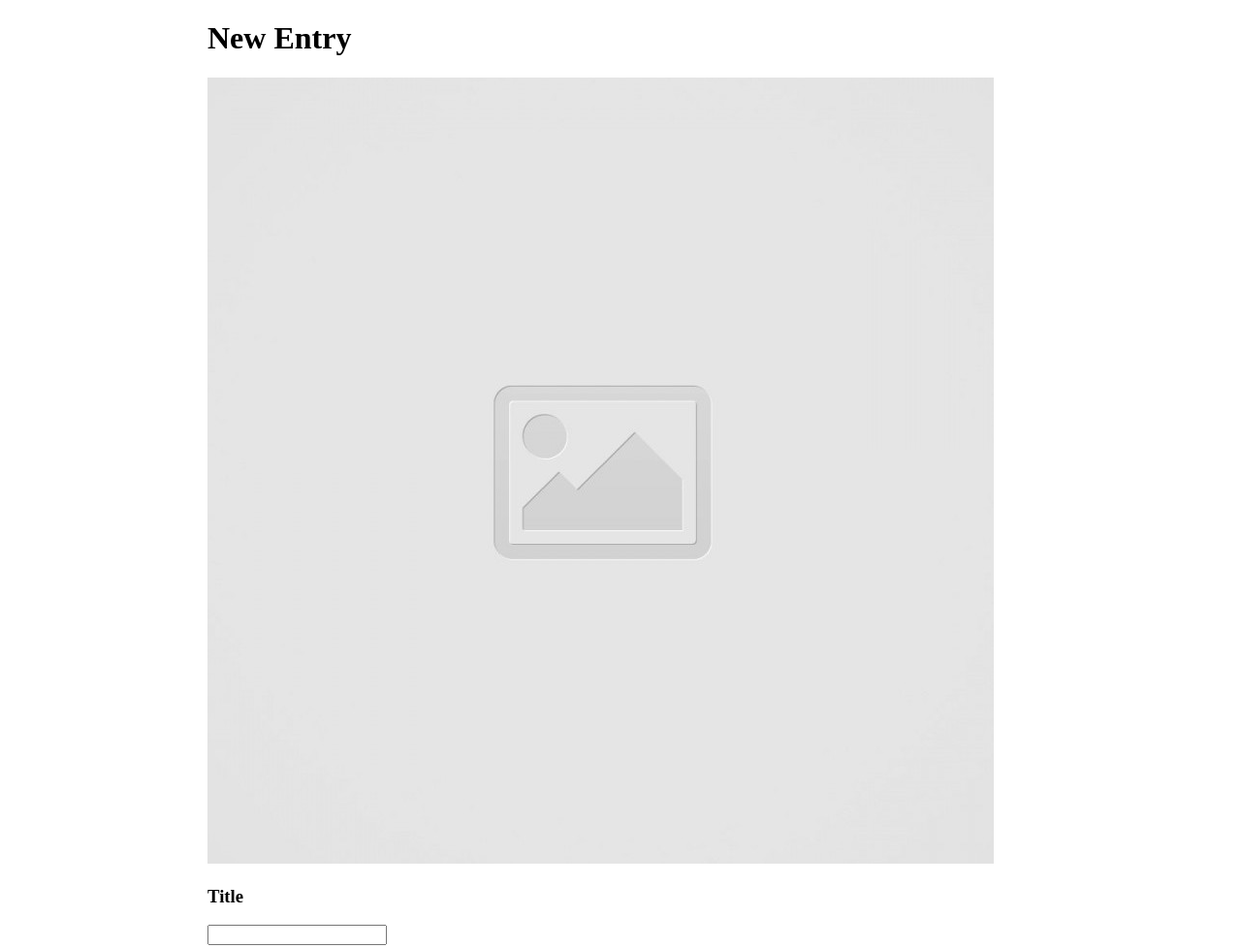
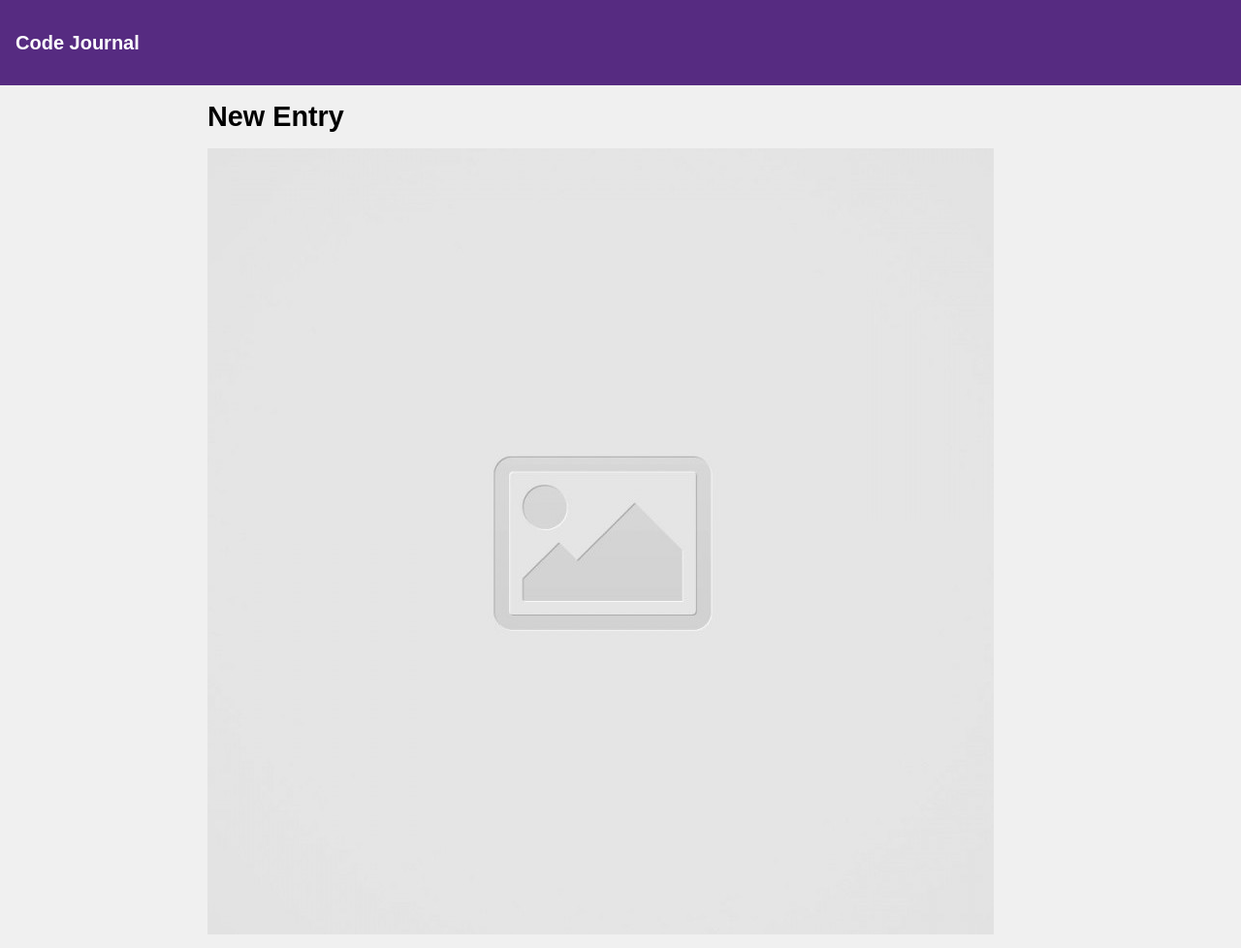
Before and after one commit to heesoo-kim97/code-journal, a website: page index.html in a window 1280 px wide. Shown: the top 978 px of the page at 97% size. Drawn offline with Linux system fonts and the light colour scheme.

Commit message:
working on css to make the form nice on any size.

```diff
--- a/css/styles.css
+++ b/css/styles.css
@@ -0,0 +1,47 @@
+* {
+  font-family: 'Proza Libre', sans-serif;
+}
+
+body {
+  background-color: rgb(240, 240, 240);
+}
+
+header {
+  background-color: rgb(86, 43, 129);
+  color: white;
+  padding: 1rem;
+}
+
+.header-text {
+  font-size: 1.25rem;
+
+  /* font-weight: normal; */
+}
+
+.entry-heading {
+  font-size: 1.8rem;
+  margin: 1rem 0;
+}
+
+/* .row {
+
+} */
+
+.entry-type {
+  font-size: 1rem;
+  margin: 1rem 0;
+}
+
+.img-preview {
+  object-fit: cover;
+}
+
+/* .text-box {
+  font-size: 1rem;
+  border: 1px solid #b6b6b6;
+  padding: 0.5rem;
+}
+
+.text-box:focus {
+  outline-color: #562b81;
+} */
--- a/index.html
+++ b/index.html
@@ -16,12 +16,13 @@
 </head>
 <body>
   <header>
+    <h2 class="header-text">Code Journal</h2>
   </header>
   <main>
     <div class="container">
       <div data-view="entry-form">
         <form action="">
-          <h1>New Entry</h1>
+          <h1 class="entry-heading">New Entry</h1>
           <img src="images/placeholder-image-square.jpg" alt="Placeholder img" class="img-preview">
 
           <label for="entry-title">
```
